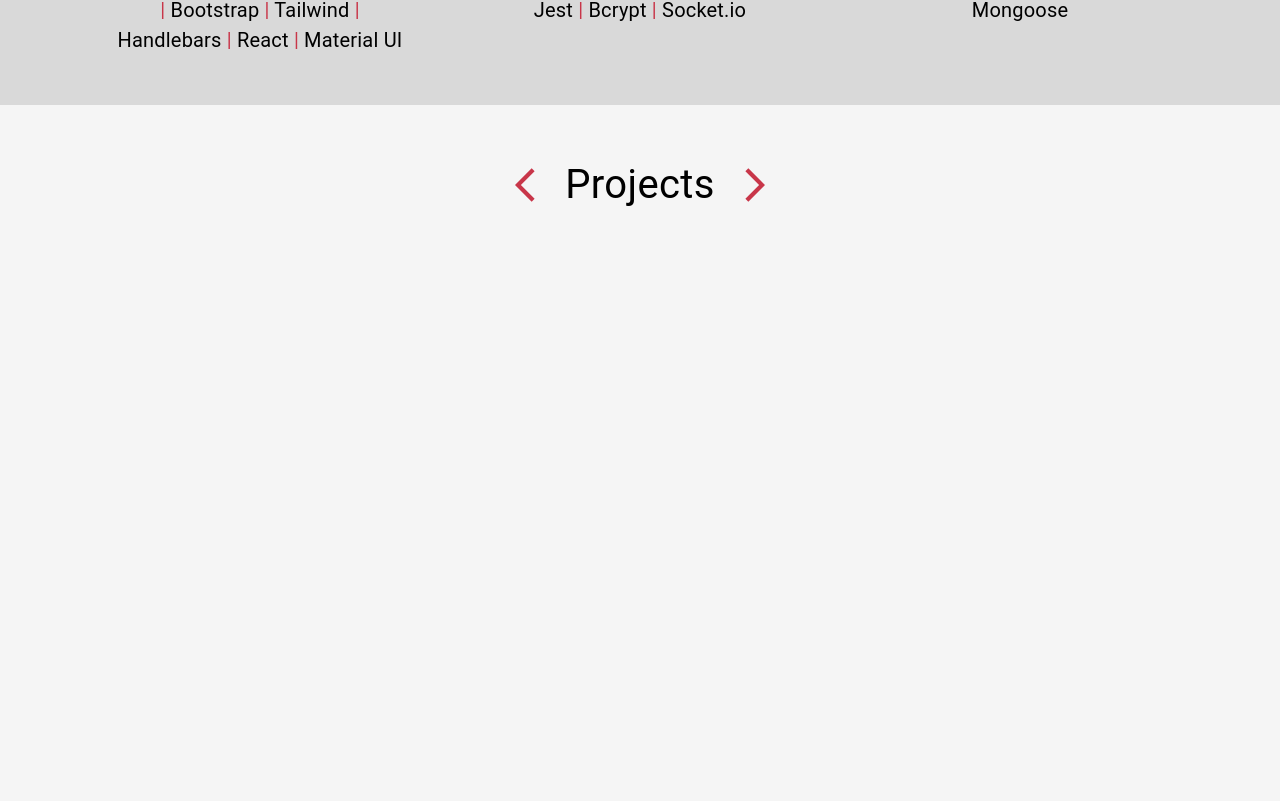
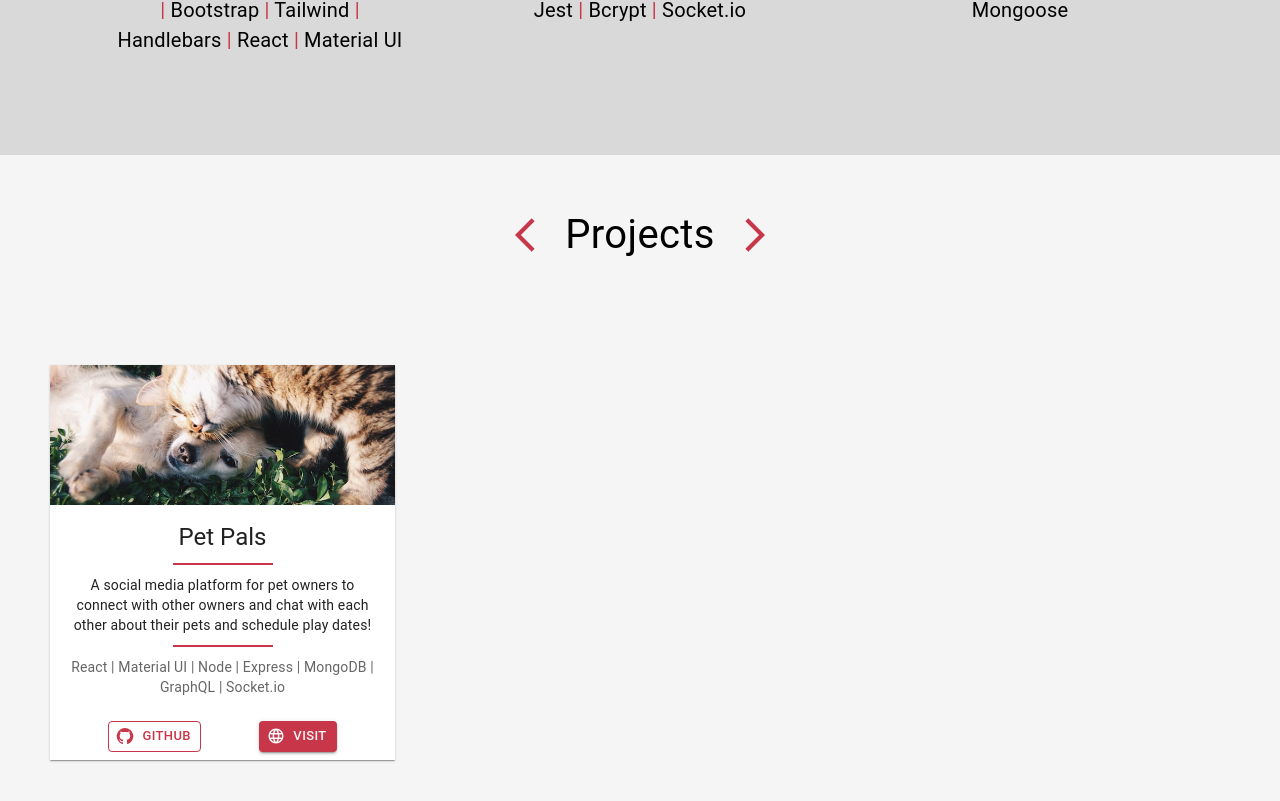
Before and after one commit to monysary/main-developer-portoflio, a React (Create React App) app: page / in a window 1280 px wide. Shown: the part 1225-2026 px from the top of the page. Before the commit the page ends 1490 px from the top, so only its background shows below. Built offline with nearby package versions, Linux system fonts and the light colour scheme.

Commit message:
styled and added content to projects page

```diff
--- a/src/components/Navbar.js
+++ b/src/components/Navbar.js
@@ -120,7 +120,7 @@ function ResponsiveAppBar() {
                             '@media (max-width: 600px)': {
                                 fontSize: '12px'
                             }
-                        }}>Inquire</Button>
+                        }}>Contact</Button>
                     </Box>
                 </Toolbar>
             </Container>
--- a/src/components/Projects.js
+++ b/src/components/Projects.js
@@ -1,16 +1,75 @@
-import { Box, Grid, Typography } from '@mui/material';
+import { Box, Card, Grid, Typography, CardMedia, CardContent, CardActions, Button } from '@mui/material';
 import ArrowBackIosNewIcon from '@mui/icons-material/ArrowBackIosNew';
 import ArrowForwardIosIcon from '@mui/icons-material/ArrowForwardIos';
+import GitHubIcon from '@mui/icons-material/GitHub';
+import LanguageIcon from '@mui/icons-material/Language';
+import petPals from '../images/pet-pals.jpg'
 
 function Projects() {
+    const projects = [
+        {
+            name: 'Pet Pals',
+            description: 'A social media platform for pet owners to connect with other owners and chat with each other about their pets and schedule play dates!',
+            tech: ['React', 'Material UI', 'Node', 'Express', 'MongoDB', 'GraphQL', 'Socket.io'],
+            url: 'https://hidden-headland-00556.herokuapp.com/',
+            github: 'https://github.com/BryantTrinh/Pet-Pals-A-Social-Media-App-for-Pets',
+            image: petPals
+        }
+    ]
+
+    function ProjectCard({ name, description, tech, url, github, image }) {
+        return (
+            <Grid item>
+                <Card sx={{ maxWidth: 345, borderRadius: '0' }}>
+                    <CardMedia
+                        sx={{ height: 140 }}
+                        image={image}
+                        title="green iguana"
+                    />
+                    <CardContent>
+                        <Typography gutterBottom variant="h5" component="div" textAlign='center'>
+                            {name}
+                        </Typography>
+                        <Box height='2px' width='100px' backgroundColor='#C83649' margin='10px auto'></Box>
+                        <Typography variant="body2" color="text.primary" textAlign='center'>
+                            {description}
+                        </Typography>
+                        <Box height='2px' width='100px' backgroundColor='#C83649' margin='10px auto'></Box>
+                        <Typography variant="body2" color="text.secondary" textAlign='center'>
+                            {tech.join(' | ')}
+                        </Typography>
+                    </CardContent>
+                    <CardActions sx={{ justifyContent: 'space-evenly' }} >
+                        <Button size="small" variant='outlined' startIcon={<GitHubIcon />} href={github}
+                            sx={{ color: '#C83649', borderColor: '#C83649', '&:hover': { color: '#A42C3B', borderColor: '#A42C3B' } }}>
+                            GitHub
+                        </Button>
+                        <Button size="small" variant='contained' startIcon={<LanguageIcon />} href={url}
+                            sx={{ backgroundColor: '#C83649', color: '#F5F5F5', '&:hover': { backgroundColor: '#A42C3B' }, }} >
+                            Visit
+                        </Button>
+                    </CardActions>
+                </Card>
+            </Grid>
+        )
+    }
+
     return (
         <Box padding='50px'>
-            <Grid container justifyContent='center' alignItems='center'>
+            <Grid container justifyContent='center' alignItems='center' marginBottom='100px'>
                 <ArrowBackIosNewIcon sx={{ color: '#C83649', fontSize: '40px' }} />
                 <Typography fontSize='40px' component='h3' marginX='20px' sx={{ '@media (max-width: 600px)': { fontSize: '40px' } }}>Projects</Typography>
                 <ArrowForwardIosIcon sx={{ color: '#C83649', fontSize: '40px' }} />
             </Grid>
-
+            <Grid container>
+                {projects.map(project => <ProjectCard
+                    name={project.name}
+                    description={project.description}
+                    tech={project.tech} url={project.url}
+                    github={project.github}
+                    image={project.image}
+                />)}
+            </Grid>
         </Box>
     )
 }
--- a/src/components/Skills.js
+++ b/src/components/Skills.js
@@ -7,7 +7,7 @@ import StorageIcon from '@mui/icons-material/Storage';
 
 function Skills() {
     return (
-        <Box backgroundColor='#D9D9D9' padding='50px'>
+        <Box backgroundColor='#D9D9D9' padding='50px 50px 100px'>
             <Grid container justifyContent='center' alignItems='center'>
                 <ArrowBackIosNewIcon sx={{ color: '#C83649', fontSize: '40px' }} />
                 <Typography fontSize='40px' component='h3' marginX='20px' sx={{ '@media (max-width: 600px)': { fontSize: '40px' } }}>Skills</Typography>
```
Also changed, not shown: src/images/pet-pals.jpg (added).
